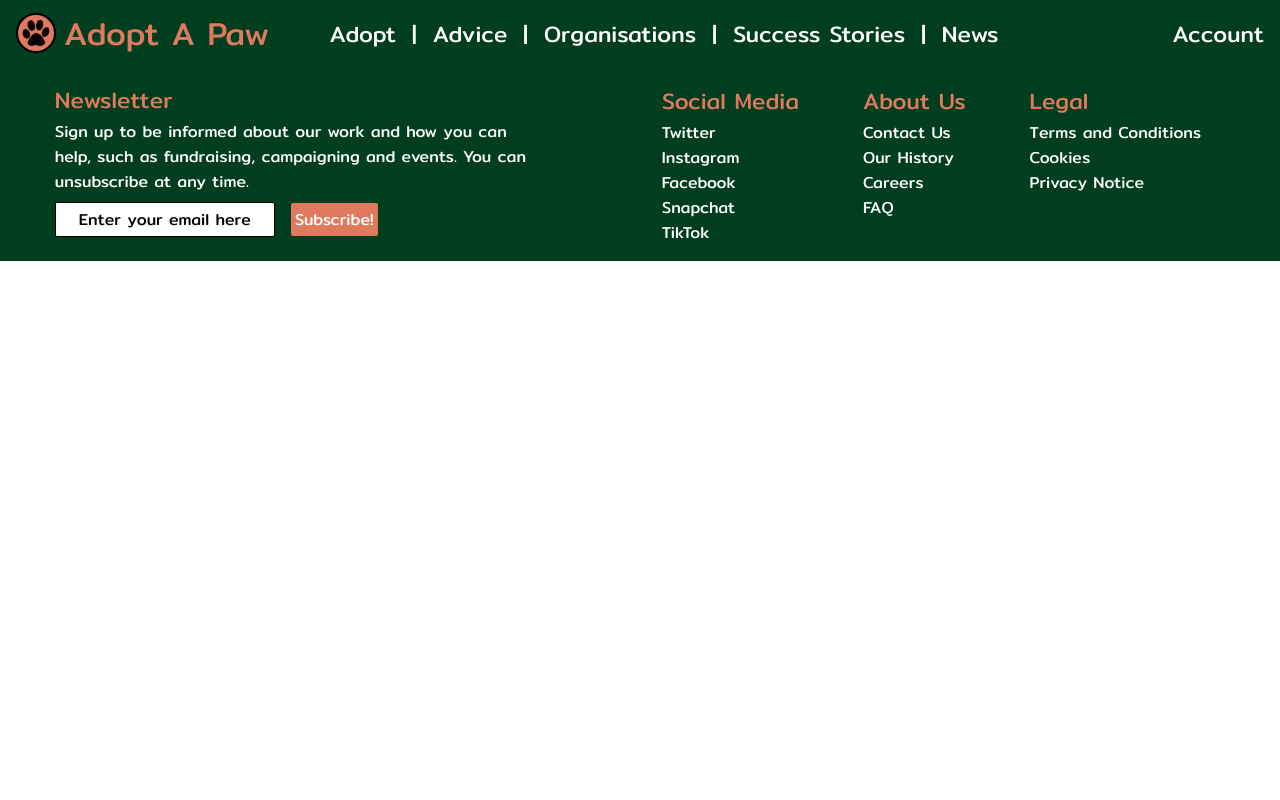
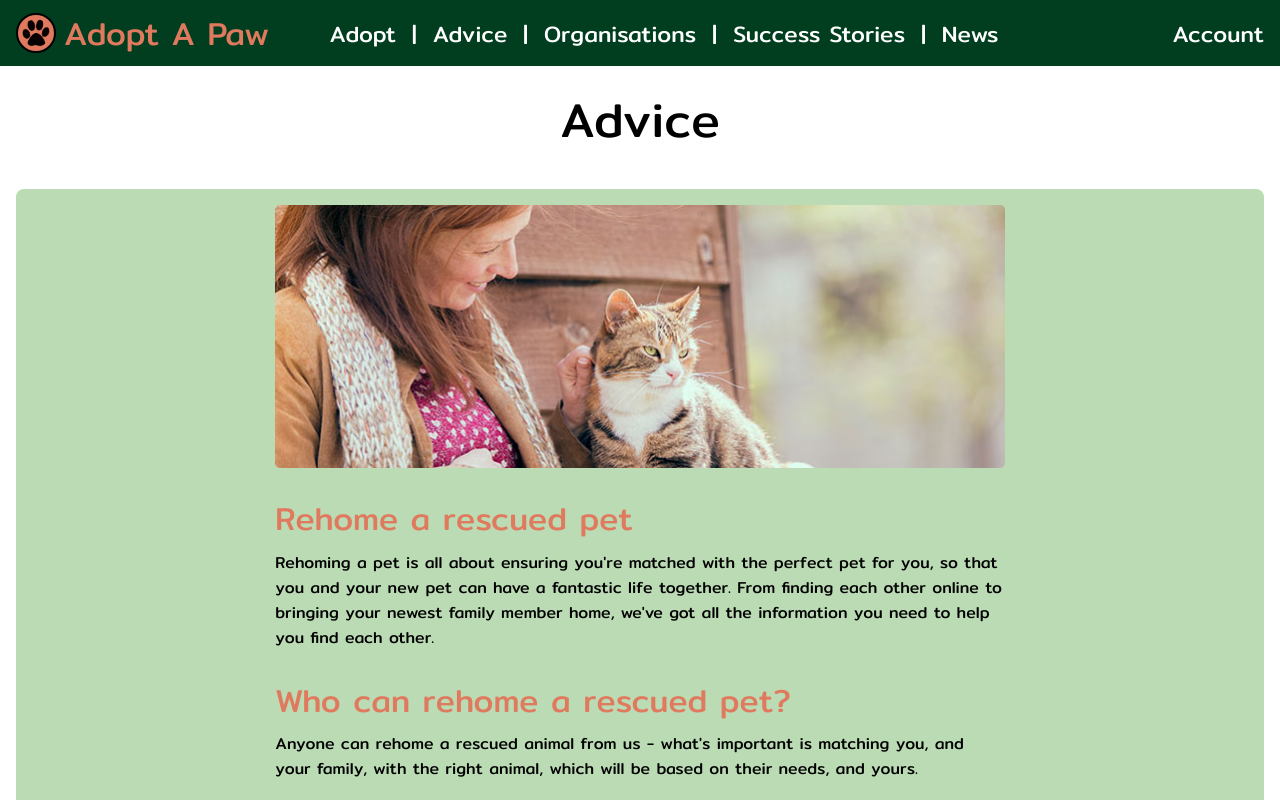
Before and after one commit to LewisBroadhurst/adopt-a-paw-front-end, a React (Create React App) app: page /advice in a window 1280 px wide. Shown: the top 800 px of the page. Built offline with nearby package versions, Linux system fonts and the light colour scheme.

Commit message:
advice page structure and populated

```diff
--- /dev/null
+++ b/src/AdvicePage/AdvicePage.css
@@ -0,0 +1,60 @@
+#Advice-Page-Main>h2 {
+    font-size: 3rem;
+    padding: 1rem 0;
+    text-align: center;
+}
+
+.advice_text_div>h3 {
+    font-size: 1.4rem;
+    padding-bottom: 0.4rem;
+    text-decoration: solid;
+    color: #E07A5F;
+    text-align: left;
+}
+
+.advice_text_div>p {
+    text-align: left;
+    font-size: 1rem;
+}
+
+.advice_text_div>h2 {
+    font-size: 3rem;
+    padding: 1rem 0;
+    text-align: center;
+}
+
+.header{
+    font-size: 3rem;
+    padding: 1rem 0;
+    text-align: center;
+}
+
+.advice_container{
+    display: flex;
+    flex-direction: column;
+    align-items: center;
+    justify-content: left;
+    background-color: #BBDBB4;
+    padding: 1rem 2rem;
+    margin: 0.5rem 2rem;
+    border-radius: 0.5rem;
+    color: black;
+}
+
+.advice_image {
+
+    border-radius: 0.3rem;
+}
+
+.advice_text_div>p {
+    text-align: left;
+    font-size: 1rem;
+}
+
+.advice_text_div>h3 {
+    font-size: 1.4rem;
+    padding-bottom: 0.4rem;
+    text-decoration: solid;
+    color: #E07A5F;
+    text-align: left;
+}
--- /dev/null
+++ b/src/AdvicePage/AdvicePage.js
@@ -0,0 +1,42 @@
+import "./AdvicePage.css";
+import "./AdvicePageLaptop+.css";
+import "./AdvicePageTablet.css";
+
+const AdvicePage = () => {
+    return (
+
+        <>
+
+        <main id="Advice-Page-Main"></main>
+
+        <h2 className="header">Advice</h2>
+
+        <section className="advice_container">
+
+        <div className="advice_text_div">
+            <img className="advice_image" src={require("./images/HowToRehome.jpeg")}/>
+            <br/>
+            <h3>Rehome a rescued pet</h3>
+            <p>Rehoming a pet is all about ensuring you're matched with the perfect pet for you, so that you and your new pet can have a fantastic life together. From finding each other online to bringing your newest family member home, we've got all the information you need to help you find each other.</p>
+            <br/>
+            <h3>Who can rehome a rescued pet?</h3>
+            <p>Anyone can rehome a rescued animal from us - what's important is matching you, and your family, with the right animal, which will be based on their needs, and yours.</p>
+            <br/>
+            <h3>What happens next?</h3>
+            <p>Once you and your pet have found each other, we'll help you get ready to welcome them into your family. We'll arrange for one of our adoption staff or volunteers to call you.</p>
+            <br/>
+            <p>They'll discuss with you any specific needs that your pet has, and suggest any adjustments to your house, garden or lifestyle that may be needed to help you and your rescue pet settle into a safe, secure and happy life together.</p>
+            <br/>
+            <p>Introducing a new pet to your home will be exciting, rewarding and, at times, challenging. It may take quite a while for your new pet to settle into life with you, but don't worry, if you do encounter some tricky bits with your new pet, you're not alone - we're here to support you.</p>
+            <br/>
+            <p>Please be aware that due to local Covid restrictions there might be additional requirements or different processes in certain areas, so please contact your local centre first to check their rehoming process.</p>
+            <br/>
+        </div>
+
+    </section>
+
+        </>
+
+    )}
+
+export default AdvicePage
--- /dev/null
+++ b/src/AdvicePage/AdvicePageLaptop+.css
@@ -0,0 +1,15 @@
+@media (min-width: 1200px) {
+
+    .advice_container {
+        margin: 1rem 10rem;
+    }
+
+    .advice_text_div>h3 {
+        font-size: 2rem;
+    }
+
+    .advice_text_div>p {
+        font-size: 1rem;
+    }
+
+}
--- /dev/null
+++ b/src/AdvicePage/AdvicePageTablet.css
@@ -0,0 +1,19 @@
+@media (min-width: 750px) {
+
+    .advice_container {
+        flex-direction: row;
+        justify-content: space-around;
+        align-items: left;
+        align-content: left;
+
+        padding: 1rem 1rem;
+        margin: 1rem 1rem;
+    }
+
+    .advice_text_div {
+        display: flex;
+        flex-direction: column;
+        max-width: 60%;
+    }
+
+}
--- a/src/App.js
+++ b/src/App.js
@@ -7,6 +7,7 @@ import OrganisationsPage from "./OrganisationsPage/OrganisationsPage";
 import AdoptPage from "./Components/Pages/AdoptPage";
 import AccountPage from "./AccountPage/AccountPage";
 import NewsPage from "./NewsPage/NewsPage";
+import AdvicePage from "./AdvicePage/AdvicePage";
 
 function App() {
   return (
@@ -16,6 +17,7 @@ function App() {
 
           <Routes>
             <Route path ='/' exact element={<Home />}/>
+            <Route path='/advice' exact element={<AdvicePage />}/>
             <Route path ='/organisations' exact element={<OrganisationsPage />}/>
             <Route path='/adopt' exact element={<AdoptPage />}/>
             <Route path ='/news' exact element={<NewsPage />}/>
--- a/src/Header/Header.js
+++ b/src/Header/Header.js
@@ -33,7 +33,7 @@ const Header = () => {
               <ul>
                 <li className="text_link"><Link to="/adopt">Adopt</Link></li>
                 <li>|</li>
-                <li className="text_link">Advice</li>
+                <li className="text_link"><Link to="/advice">Advice</Link></li>
                 <li>|</li>
                 <li className="text_link"><Link to="/organisations">Organisations</Link></li>
                 <li>|</li>
```
Also changed, not shown: src/AdvicePage/images/HowToRehome.jpeg (added).
